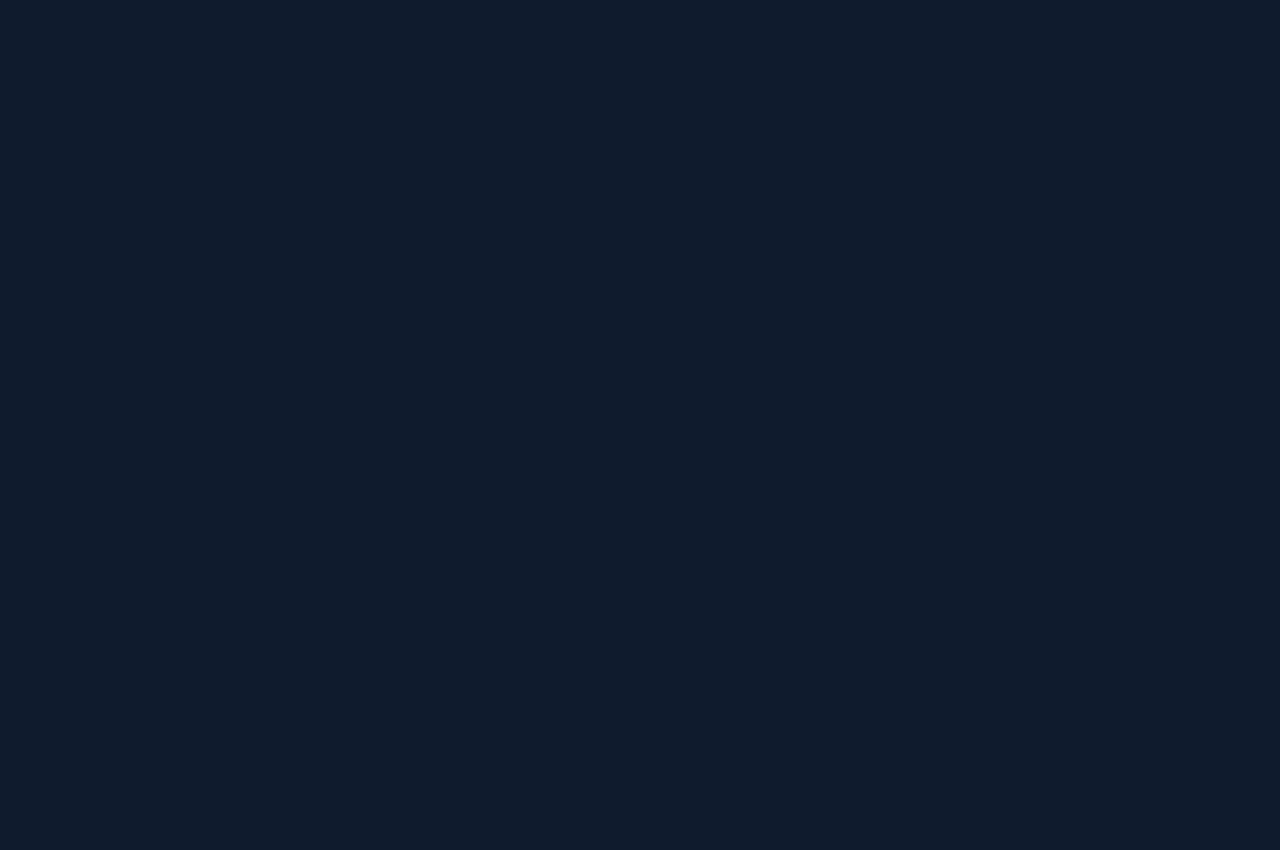
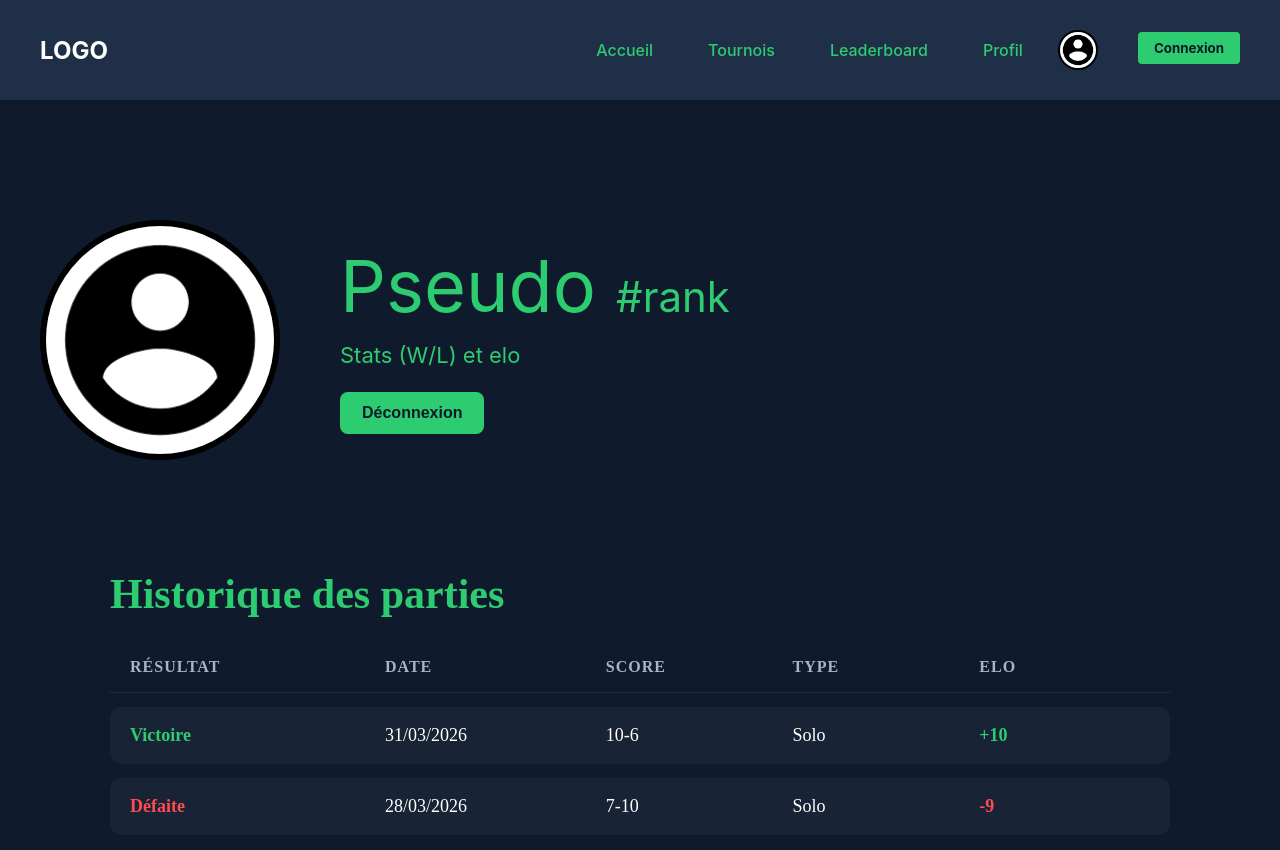
Before and after one commit to Capgeminimum/capgeminimum-frontend, a React (Vite) app: page /profil in a window 1280 px wide. Before the commit this address had no page. Shown: the top 850 px of the page. Before the commit the page ends 800 px from the top, so only its background shows below. Built offline with nearby package versions, Linux system fonts and the light colour scheme.

Commit message:
feat(profil) added the history to the profil page

```diff
--- a/src/App.jsx
+++ b/src/App.jsx
@@ -1,6 +1,7 @@
 import { Routes, Route } from "react-router-dom";
 import HomePage from "./pages/HomePage";
 import Leaderboard from "./pages/Leaderboard";
+import Profil from "./pages/Profil"
 
 function App() {
   return (
@@ -8,6 +9,7 @@ function App() {
       <Routes>
         <Route path="/" element={<HomePage />} />
         <Route path="/leaderboard" element={<Leaderboard />} />
+        <Route path="/profil" element={<Profil />} />
       </Routes>
     </div>
   );
--- /dev/null
+++ b/src/components/GameHistory.jsx
@@ -0,0 +1,63 @@
+import React from "react";
+import "../styles/GameHistory.css";
+
+function GameHistory() {
+  const games = [
+    {
+      id: 1,
+      result: "Victoire",
+      date: "31/03/2026",
+      score: "10-6",
+      type: "Solo",
+      elo: "+10",
+    },
+    {
+      id: 2,
+      result: "Défaite",
+      date: "28/03/2026",
+      score: "7-10",
+      type: "Solo",
+      elo: "-9",
+    },
+  ];
+
+  return (
+    <section className="history-section">
+      <h2 className="history-title">Historique des parties</h2>
+
+      <div className="history-grid history-header">
+        <div>Résultat</div>
+        <div>Date</div>
+        <div>Score</div>
+        <div>Type</div>
+        <div>Elo</div>
+      </div>
+
+      {games.map((game) => (
+        <div className="history-grid history-row" key={game.id}>
+          <div
+            className={`result-cell ${
+              game.result === "Victoire" ? "win" : "lose"
+            }`}
+          >
+            {game.result}
+          </div>
+
+          <div className="date-cell">{game.date}</div>
+          <div className="score-cell">{game.score}</div>
+          <div className="type-cell">{game.type}</div>
+
+          <div
+            className={`elo-cell ${
+              game.elo.startsWith("+") ? "elo-positive" : "elo-negative"
+            }`}
+          >
+            {game.elo}
+          </div>
+        </div>
+      ))}
+    </section>
+  );
+}
+
+export default GameHistory;
--- a/src/components/Header.jsx
+++ b/src/components/Header.jsx
@@ -21,7 +21,7 @@ function Header() {
           </Link>
         </div>
           <Link to="/login">
-            <button className="login-btn">Login</button>
+            <button className="login-btn">Connexion</button>
           </Link>
 
       </div>
--- /dev/null
+++ b/src/components/ProfilDetails.jsx
@@ -0,0 +1,27 @@
+import React from "react";
+import "../styles/ProfilDetails.css";
+import { Link } from "react-router-dom";
+
+function ProfilDetails() {
+  return (
+    <section className="profile-wrapper">
+      <div className="profile-card">
+        <img className="user-avatar" src="/user.png" alt="avatar" />
+
+        <div className="profile-info">
+          <h1 className="username">
+            Pseudo <span className="rank">#rank</span>
+          </h1>
+
+          <p className="stats">Stats (W/L) et elo</p>
+
+          <Link to="/login">
+            <button className="logout-btn">Déconnexion</button>
+          </Link>
+        </div>
+      </div>
+    </section>
+  );
+}
+
+export default ProfilDetails;
--- /dev/null
+++ b/src/pages/Profil.jsx
@@ -0,0 +1,20 @@
+import GameHistory from "../components/GameHistory";
+import Header from "../components/Header";
+import ProfilDetails from "../components/ProfilDetails"
+
+function Profil() {
+    return (
+        <div>
+            <Header />
+            <main style={{ marginTop:"150px" }}>
+                <ProfilDetails />
+                <GameHistory />
+            </main>
+        </div>
+    )
+}
+
+
+
+
+export default Profil;
--- /dev/null
+++ b/src/styles/GameHistory.css
@@ -0,0 +1,73 @@
+.history-section {
+  width: 100%;
+  max-width: 1100px;
+  margin: 40px auto 0 auto;
+  padding: 0 20px 40px 20px;
+  box-sizing: border-box;
+}
+
+.history-title {
+  color: #2ecc71;
+  font-size: 42px;
+  font-weight: 700;
+  margin-bottom: 24px;
+}
+
+.history-grid {
+  display: grid;
+  grid-template-columns: 1.4fr 1.2fr 1fr 1fr 1fr;
+  align-items: center;
+  gap: 16px;
+}
+
+.history-header {
+  color: #a8b3c7;
+  font-size: 16px;
+  font-weight: 700;
+  text-transform: uppercase;
+  letter-spacing: 1px;
+  padding: 16px 20px;
+  border-bottom: 1px solid rgba(255, 255, 255, 0.08);
+}
+
+.history-row {
+  background: rgba(255, 255, 255, 0.04);
+  border-radius: 12px;
+  padding: 18px 20px;
+  margin-top: 14px;
+  color: white;
+  transition: 0.2s ease;
+}
+
+.history-row:hover {
+  background: rgba(255, 255, 255, 0.07);
+  transform: translateY(-1px);
+}
+
+.result-cell,
+.date-cell,
+.score-cell,
+.type-cell,
+.elo-cell {
+  font-size: 18px;
+}
+
+.result-cell.win {
+  color: #2ecc71;
+  font-weight: 700;
+}
+
+.result-cell.lose {
+  color: #ff4d4f;
+  font-weight: 700;
+}
+
+.elo-positive {
+  color: #2ecc71;
+  font-weight: 700;
+}
+
+.elo-negative {
+  color: #ff4d4f;
+  font-weight: 700;
+}
--- a/src/styles/Header.css
+++ b/src/styles/Header.css
@@ -17,6 +17,7 @@
     width: 100%;
     z-index: 1000;
     height: 100px;
+    font-family: inter;
 }
 
 .right {
@@ -58,6 +59,7 @@
   display: flex;
   justify-content: flex-end;
   gap: 40px;
+
 }
 
 .nav a {
@@ -67,7 +69,6 @@
     font-weight: 500;
     margin-left: auto;
     color: #2ecc71;
-    font-family: inter;
 }
 
 .nav a:hover {
--- /dev/null
+++ b/src/styles/ProfilDetails.css
@@ -0,0 +1,70 @@
+.profile-wrapper {
+  width: 100%;
+  display: flex;
+  justify-content: center;
+  padding: 70px 40px;
+  box-sizing: border-box;
+  font-family: inter;
+}
+
+.profile-card {
+  width: 100%;
+  max-width: 1200px;
+  display: flex;
+  align-items: center;
+  gap: 60px;
+}
+
+.user-avatar {
+  width: 240px;
+  height: 240px;
+  border: 6px solid #000;
+  border-radius: 50%;
+  background: white;
+  object-fit: cover;
+  flex-shrink: 0;
+}
+
+.profile-info {
+  display: flex;
+  flex-direction: column;
+  justify-content: center;
+  align-items: flex-start;
+}
+
+.username {
+  margin: 0;
+  color: #2ecc71;
+  font-size: 72px;
+  font-weight: 400;
+  line-height: 1.1;
+}
+
+.rank {
+  font-size: 42px;
+  color: #2ecc71;
+  font-weight: 400;
+}
+
+.stats {
+  margin: 16px 0 24px 0;
+  color: #2ecc71;
+  font-size: 22px;
+}
+
+.logout-btn {
+  background: #2ecc71;
+  color: #0f1b2d;
+  border: none;
+  border-radius: 8px;
+  padding: 12px 22px;
+  font-size: 16px;
+  font-weight: 600;
+  cursor: pointer;
+  transition: 0.2s ease;
+}
+
+.logout-btn:hover {
+  transform: translateY(-1px);
+  opacity: 0.95;
+}
```
Also changed, not shown: src/components/NavBar.jsx (deleted).
